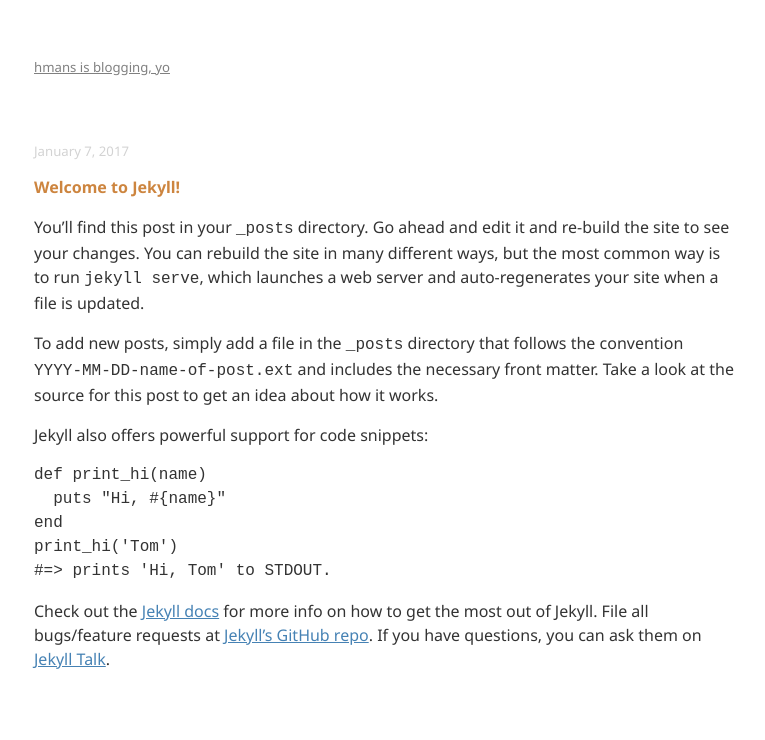
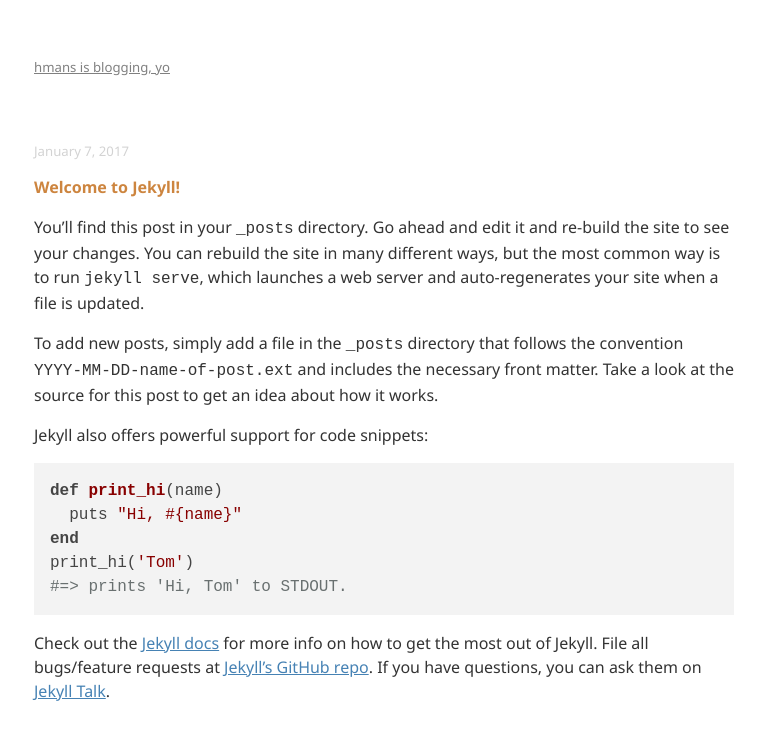
Before and after one commit to hmans/hmans.github.io-jekyll, a Jekyll site: the page built from _posts/2017-01-07-welcome-to-jekyll.markdown, in a window 1280 px wide. Shown: the top 740 px of the page, without its empty margins (256-1021 px from the left). Built offline with Jekyll 4.4.1, drawn with Linux system fonts in a browser that asks for light colours; nearby versions of some CDN libraries; some of the changed lines change nothing that is shown.

Commit message:
Add highlight.js

```diff
--- a/_config.yml
+++ b/_config.yml
@@ -31,3 +31,23 @@
 exclude:
   - Gemfile
   - Gemfile.lock
+
+# Defaults!
+defaults:
+  -
+    scope:
+      path: ""
+    values:
+      layout: "default"
+  -
+    scope:
+      path: "_posts"
+    values:
+      layout: "post"
+
+# Extra kramdown settings
+kramdown:
+  input: GFM
+  hard_wrap: false
+  syntax_highlighter_opts:
+    disable: true
--- a/_layouts/default.html
+++ b/_layouts/default.html
@@ -12,6 +12,10 @@
     <link rel="stylesheet" href="{{ "/css/main.css" | prepend: site.baseurl }}">
     <link rel="canonical" href="{{ page.url | replace:'index.html','' | prepend: site.baseurl | prepend: site.url }}">
     <link rel="alternate" type="application/rss+xml" title="{{ site.title }}" href="{{ "/feed.xml" | prepend: site.baseurl | prepend: site.url }}">  </head>
+
+    <link rel="stylesheet" href="//cdnjs.cloudflare.com/ajax/libs/highlight.js/9.9.0/styles/default.min.css">
+    <script src="//cdnjs.cloudflare.com/ajax/libs/highlight.js/9.9.0/highlight.min.js"></script>
+    <script>hljs.initHighlightingOnLoad();</script>
   <body>
     <div class="container">
       <nav role="main">
--- a/_posts/2017-01-07-welcome-to-jekyll.markdown
+++ b/_posts/2017-01-07-welcome-to-jekyll.markdown
@@ -1,8 +1,5 @@
 ---
-layout: post
 title:  "Welcome to Jekyll!"
-date:   2017-01-07 10:35:36 +0100
-categories: jekyll update
 ---
 You’ll find this post in your `_posts` directory. Go ahead and edit it and re-build the site to see your changes. You can rebuild the site in many different ways, but the most common way is to run `jekyll serve`, which launches a web server and auto-regenerates your site when a file is updated.
 
```
